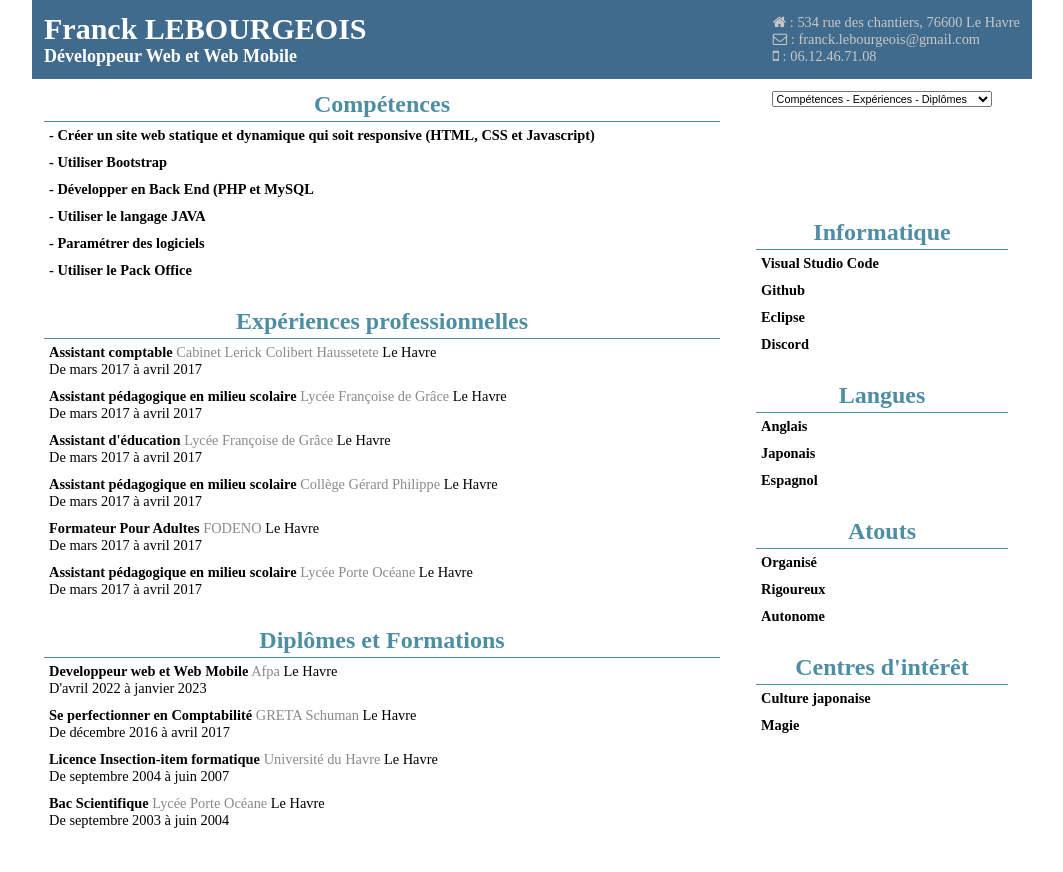
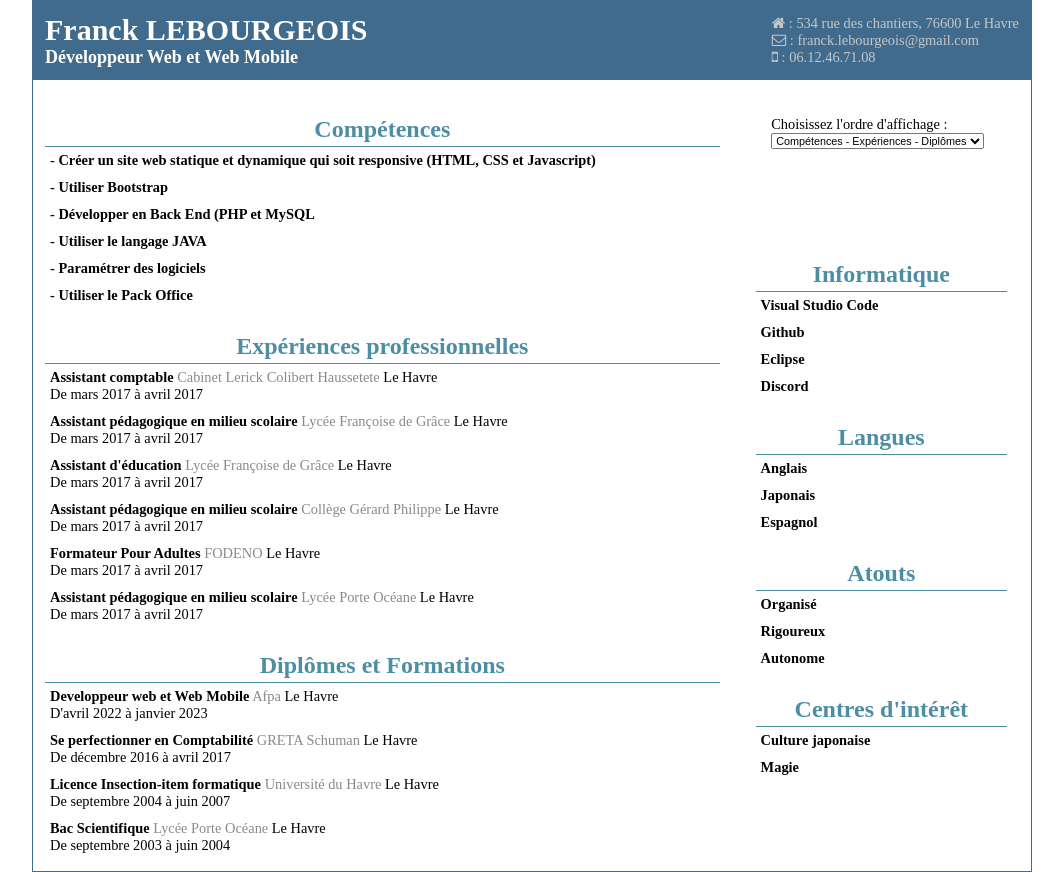
Before and after one commit to FraLbgs/Evaluation_CV, a plain HTML site: page index.html in a window 1280 px wide. Shown: the whole page, without its empty margins (108-1171 px from the left). Before the commit the page ends 846 px from the top, so only its background shows below. Drawn offline with Linux system fonts and the light colour scheme.

Commit message:
add label for drop down list

```diff
--- a/css/style.css
+++ b/css/style.css
@@ -20,6 +20,7 @@ body {
     margin: 0;
     max-width: 1000px;
     margin: auto;
+    border: 1px solid var(--primary-color);
 }
 
 h1, h2, h3, h4, h5, h6 {
@@ -64,6 +65,7 @@ button:focus {
     background-color: var(--primary-color);
     color: white;
     padding: 1rem;
+    margin-bottom: 2rem;
 }
 
 .header-name{
@@ -197,8 +199,15 @@ button:focus {
     .pref{
         display: block;
         width: 80%;
+        margin: auto;
+    }
+
+    .label{
+        font-size: 1.2rem;
+    }
+
+    .select{
         font-size: 0.9rem;
-        margin: auto;
     }
 
     .info-container{
--- a/index.html
+++ b/index.html
@@ -81,7 +81,9 @@
         </div>
 
         <div class="infos">
-            <select class="pref">
+            <div class="pref">
+                <label class="label">Choisissez l'ordre d'affichage :</label>
+                <select class="select">
                     <option>Compétences - Expériences - Diplômes</option>
                     <option>Compétences - Diplômes - Expériences</option>
                     <option>Expériences - Compétences - Diplômes</option>
@@ -89,6 +91,7 @@
                     <option>Diplômes - Compétences - Expériences</option>
                     <option>Diplômes - Expériences - Compétences</option>
                 </select>
+            </div>
 
             <div class="section info-supp">
                 <h3 class="section-ttl">Informations Supplémentaires</h3>
```
Lines whose indentation alone changed are shown as unchanged.
